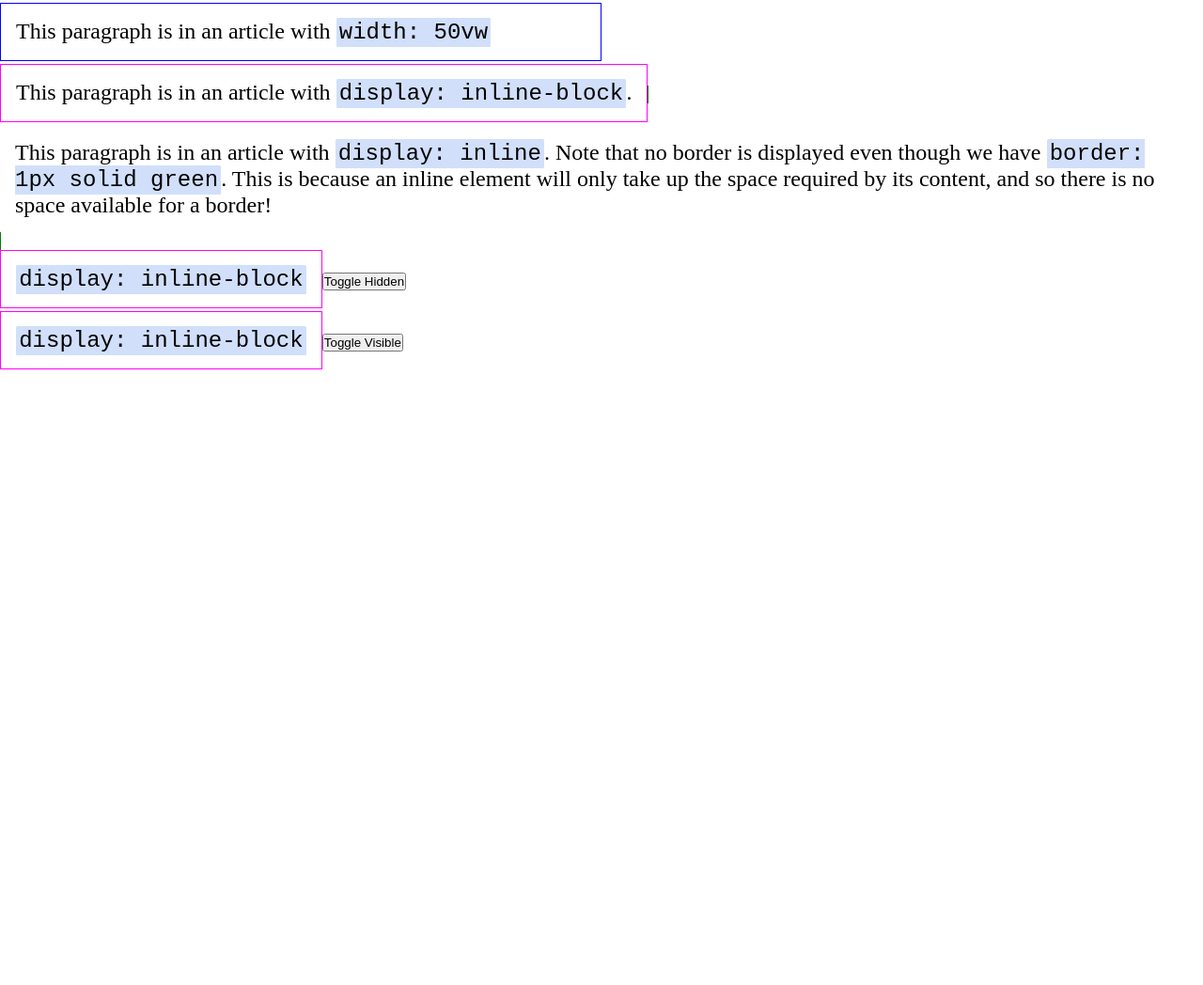
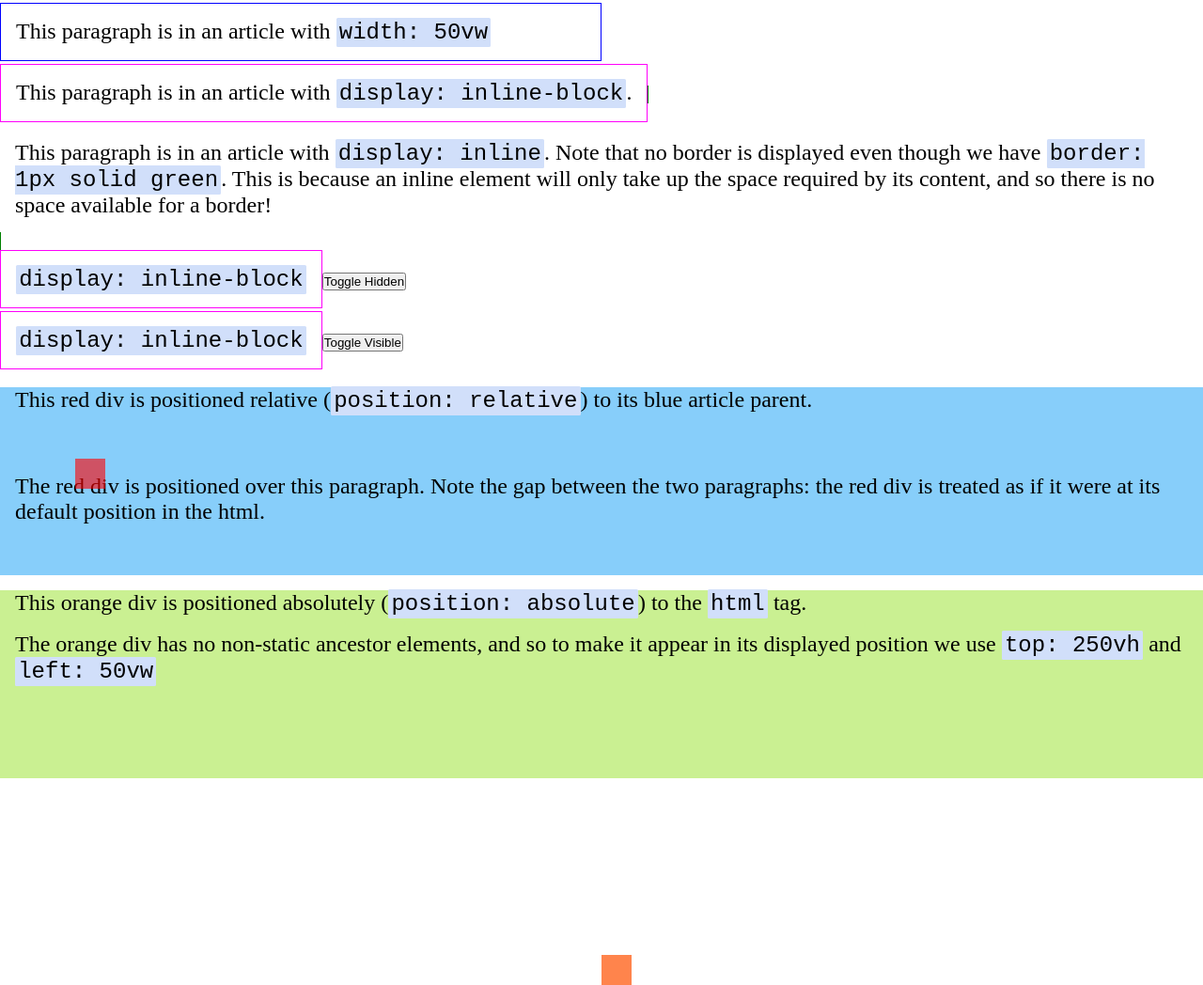
Before and after one commit to Hallelujah78/October-Site, a plain HTML site: page size_position.html in a window 1280 px wide. Shown: the part 984-2032 px from the top of the page at 94% size. Before the commit the page ends 1380 px from the top, so only its background shows below. Drawn offline with Linux system fonts and the light colour scheme.

Commit message:
add content and styles for size_position.html

```diff
--- a/size_position.html
+++ b/size_position.html
@@ -87,6 +87,23 @@ height: 100vh;  <span class="comment">// the div is 100% of the view height</spa
         </div>
     </section>
     <script type="module" src="script.js"></script>
+    <div>
+        <article class="relative-article">
+            <p>This red div is positioned relative (<code>position: relative</code>) to its blue article parent.</p>
+            <div class="relative-div"></div>
+            <p>The red div is positioned over this paragraph. Note the gap between the two paragraphs: the red div is
+                treated as if it were at its default position in the html.</p>
+        </article>
+    </div>
+    <div>
+        <article class="absolute-article">
+            <p>This orange div is positioned absolutely (<code>position: absolute</code>) to the <code>html</code> tag.
+            </p>
+            <div class="absolute-div"></div>
+            <p>The orange div has no non-static ancestor elements, and so to make it appear in its displayed position we
+                use <code>top: 250vh</code> and <code>left: 50vw</code></p>
+        </article>
+    </div>
 </body>
 
 </html>
--- a/style.css
+++ b/style.css
@@ -152,3 +152,33 @@ article.inline {
 .invisible {
     visibility: hidden;
 }
+
+.relative-article {
+    height: 25vh;
+    background-color: lightskyblue;
+
+}
+
+.relative-div {
+    position: relative;
+    height: 2rem;
+    width: 2rem;
+    background-color: rgba(255, 0, 0, 0.6);
+    top: 2rem;
+    left: 5rem;
+}
+
+.absolute-article {
+    height: 25vh;
+    background-color: rgb(202, 240, 146);
+}
+
+.absolute-div {
+    z-index: 1;
+    position: absolute;
+    height: 2rem;
+    width: 2rem;
+    background-color: rgba(255, 81, 0, 0.7);
+    top: 250vh;
+    left: 50vw;
+}
```
